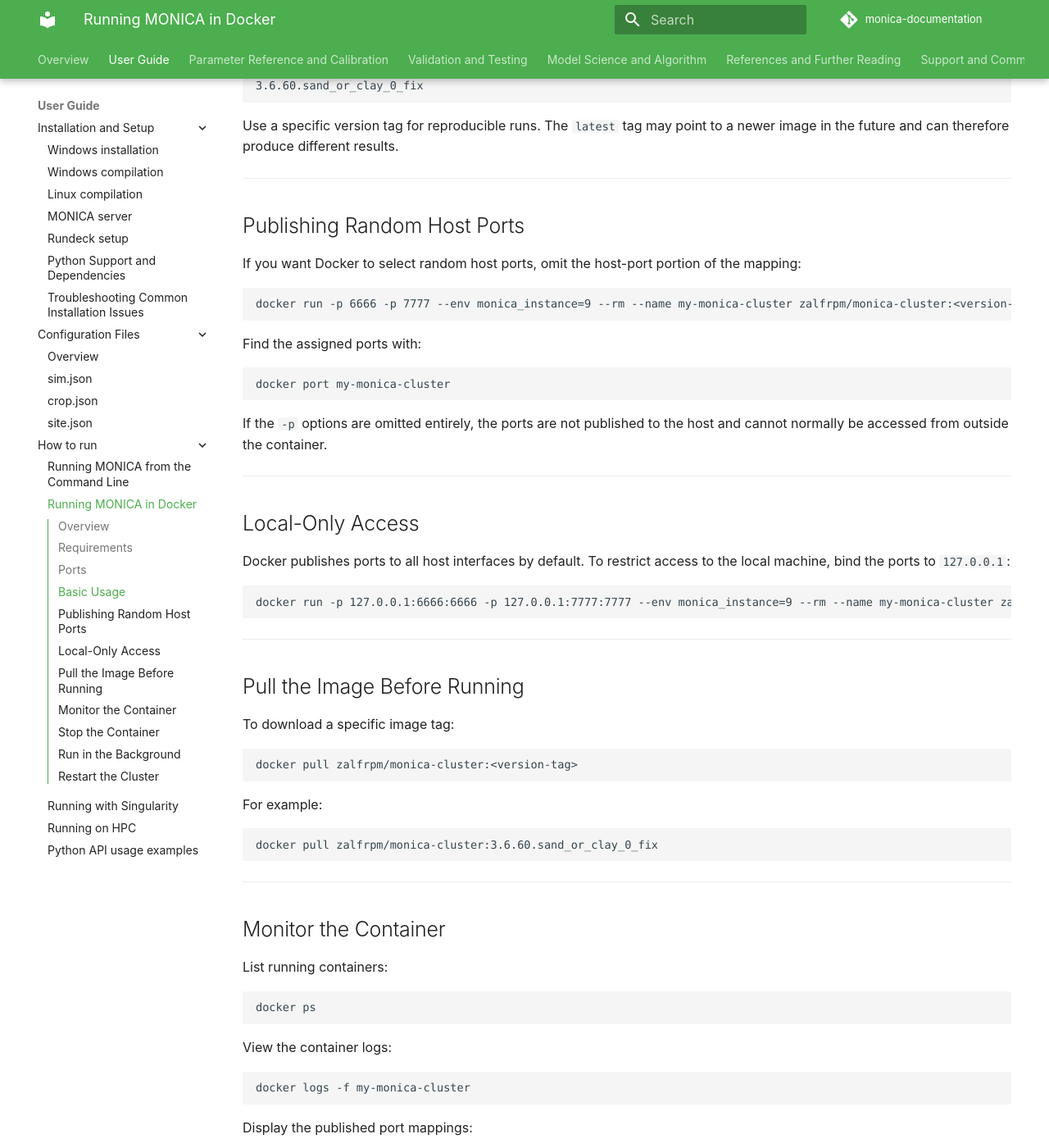
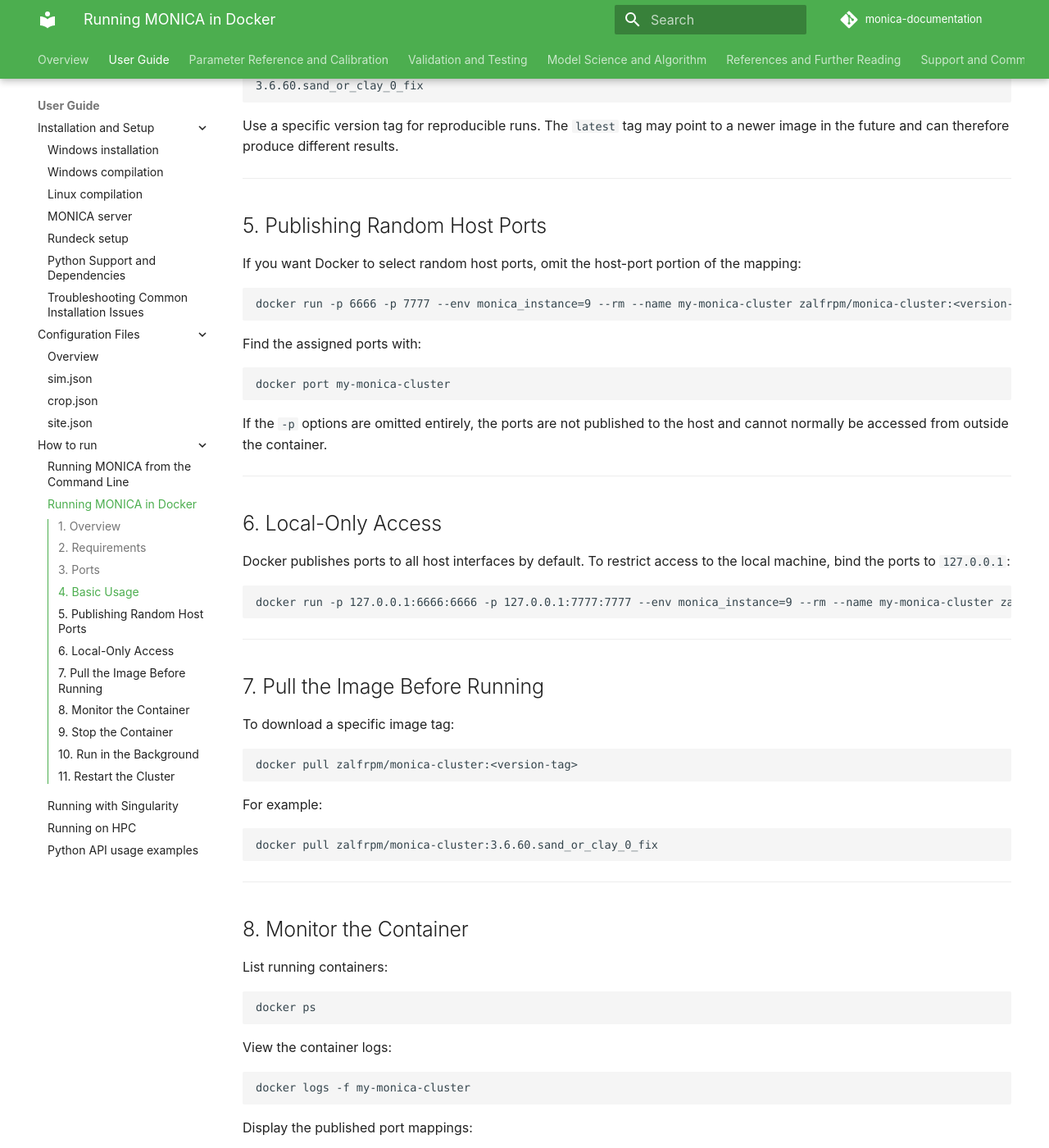
Before and after one commit to zalf-rpm/monica-documentation, an MkDocs documentation site: the page built from docs/user_guide/how_to_run/docker.md, in a window 1280 px wide and 1400 px high, scrolled down 1757 px. Shown: the whole window at 82% size. Built offline with MkDocs 1.6.1 and Material for MkDocs 9.7.7, drawn with Linux system fonts in a browser that asks for light colours; comment, search, counter and statistics services are not loaded; some of the changed text lies outside the part shown.

Commit message:
Update formatting

````diff
--- a/docs/user_guide/how_to_run/docker.md
+++ b/docs/user_guide/how_to_run/docker.md
@@ -1,6 +1,6 @@
 # Running MONICA in Docker
 
-## Overview
+## 1. Overview
 
 MONICA provides a project-published Docker image for running a MONICA cluster with:
 
@@ -22,7 +22,7 @@
 
 ---
 
-## Requirements
+## 2. Requirements
 
 Install Docker:
 
@@ -37,7 +37,7 @@
 
 ---
 
-## Ports
+## 3. Ports
 
 The cluster exposes two external ports:
 
@@ -50,7 +50,7 @@
 
 ---
 
-## Basic Usage
+## 4. Basic Usage
 
 ```
 docker run -p <host-input-port>:6666 -p <host-output-port>:7777 --env monica_instances=<number-of-workers> --rm --name <container-name> zalfrpm/monica-cluster:<version-tag>
@@ -82,7 +82,7 @@
 
 ---
 
-## Publishing Random Host Ports
+## 5. Publishing Random Host Ports
 
 If you want Docker to select random host ports, omit the host-port portion of the mapping:
 
@@ -100,7 +100,7 @@
 
 ---
 
-## Local-Only Access
+## 6. Local-Only Access
 
 Docker publishes ports to all host interfaces by default. To restrict access to the local machine, bind the ports to `127.0.0.1`:
 
@@ -110,7 +110,7 @@
 
 ---
 
-## Pull the Image Before Running
+## 7. Pull the Image Before Running
 
 To download a specific image tag:
 
@@ -126,7 +126,7 @@
 
 ---
 
-## Monitor the Container
+## 8. Monitor the Container
 
 List running containers:
 
@@ -148,7 +148,7 @@
 
 ---
 
-## Stop the Container
+## 9. Stop the Container
 
 The standard command runs in the foreground. Press `Ctrl + C` in the terminal running Docker, or stop the container from another terminal:
 
@@ -160,7 +160,7 @@
 
 ---
 
-## Run in the Background
+## 10. Run in the Background
 
 To run the cluster in detached mode, add `--detach` or `-d`:
 
@@ -177,7 +177,7 @@
 
 ---
 
-## Restart the Cluster
+## 11. Restart the Cluster
 
 Since `-rm` removes the container when it stops, restart if by running the `docker run` command again:
 
````
